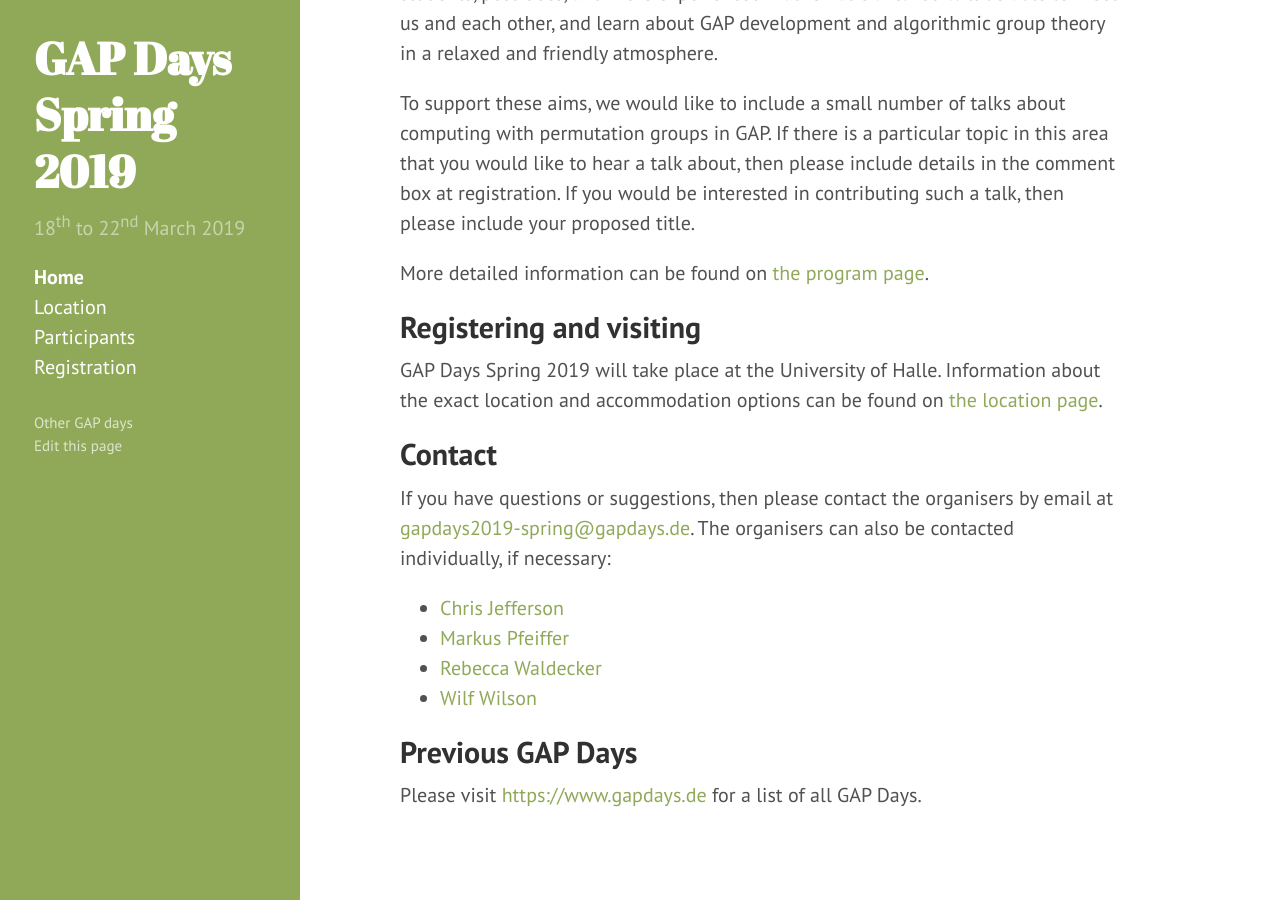
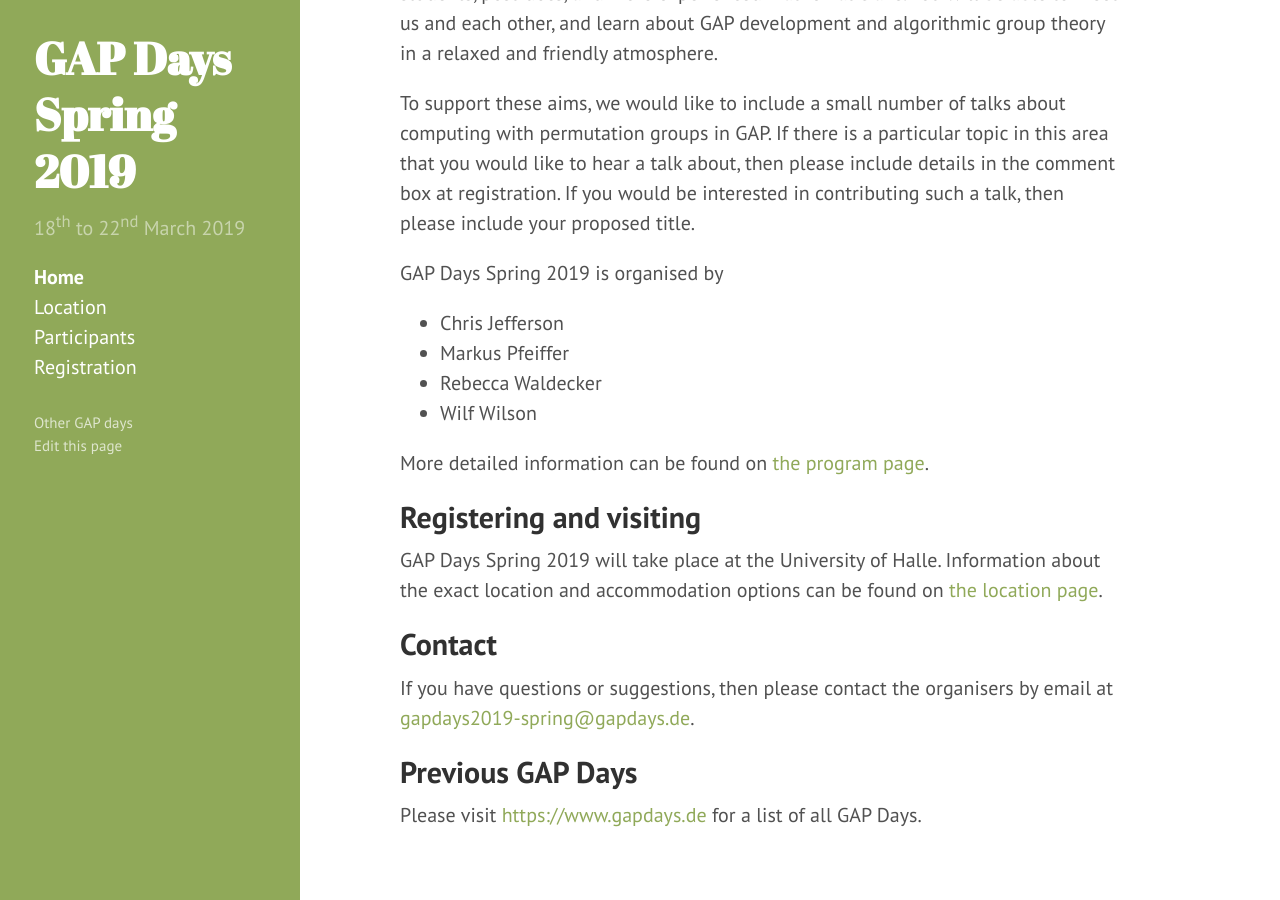
Before and after one commit to jesusmartinez-garcia/2020-01-21-colchester-workshop, a Jekyll site: the page built from index.md, in a window 1280 px wide and 900 px high, scrolled down 904 px. Built offline with Jekyll 4.4.1, drawn with Linux system fonts in a browser that asks for light colours.

Commit message:
Update main page contact points

```diff
--- a/index.md
+++ b/index.md
@@ -39,7 +39,15 @@ area that you would like to hear a talk about, then please include details in
 the comment box at registration.  If you would be interested in contributing
 such a talk, then please include your proposed title.
 
+GAP Days Spring 2019 is organised by
+
+* Chris Jefferson
+* Markus Pfeiffer
+* Rebecca Waldecker
+* Wilf Wilson
+
 More detailed information can be found on [the program page]({{ site.baseurl }}/program).
+
 
 ## Registering and visiting
 
@@ -51,12 +59,6 @@ page]({{ site.baseurl }}/location).
 
 If you have questions or suggestions, then please contact the organisers by
 email at [gapdays2019-spring@gapdays.de](mailto:gapdays2019-spring@gapdays.de).
-The organisers can also be contacted individually, if necessary:
-
-* [Chris Jefferson](mailto:caj21@st-andrews.ac.uk)
-* [Markus Pfeiffer](mailto:markus.pfeiffer@st-andrews.ac.uk)
-* [Rebecca Waldecker](mailto:rebecca.waldecker@mathematik.uni-halle.de)
-* [Wilf Wilson](mailto:wilfred.wilson@mathematik.uni-halle.de)
 
 ## Previous GAP Days
 
```
